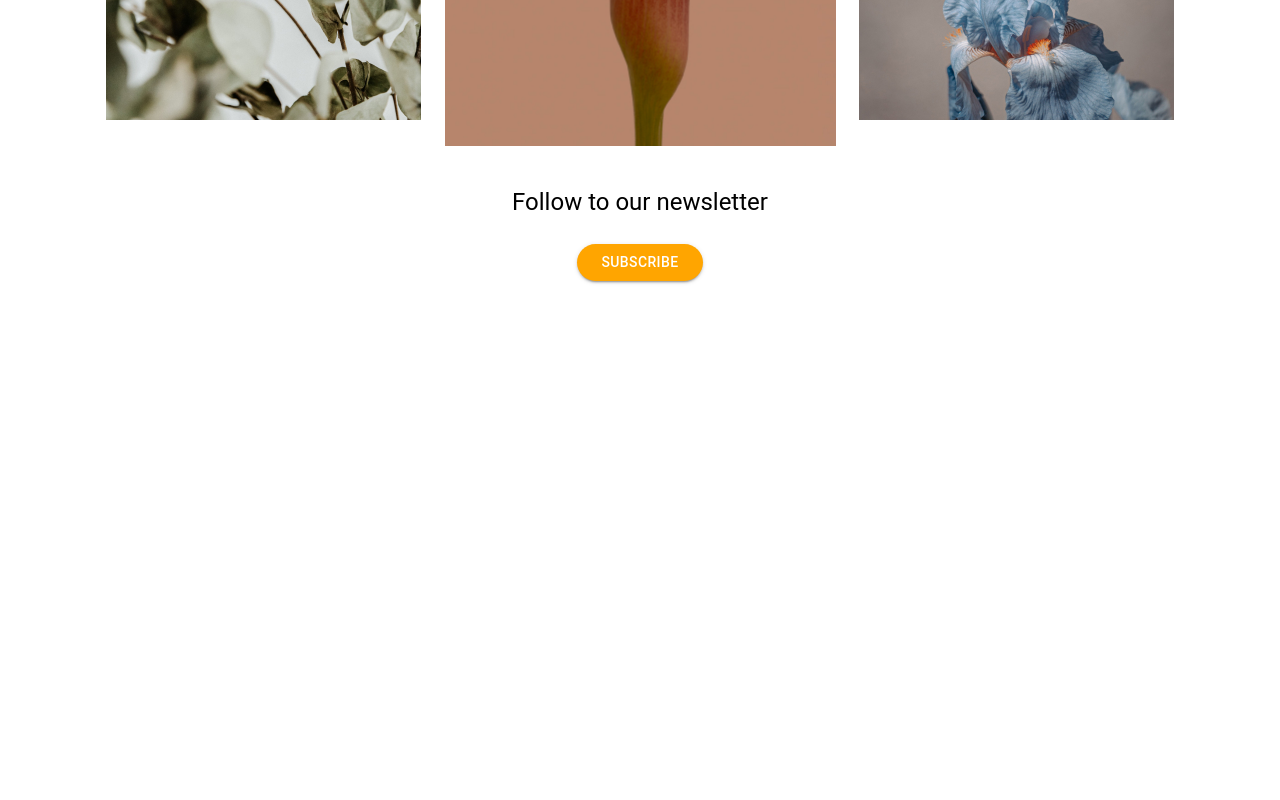
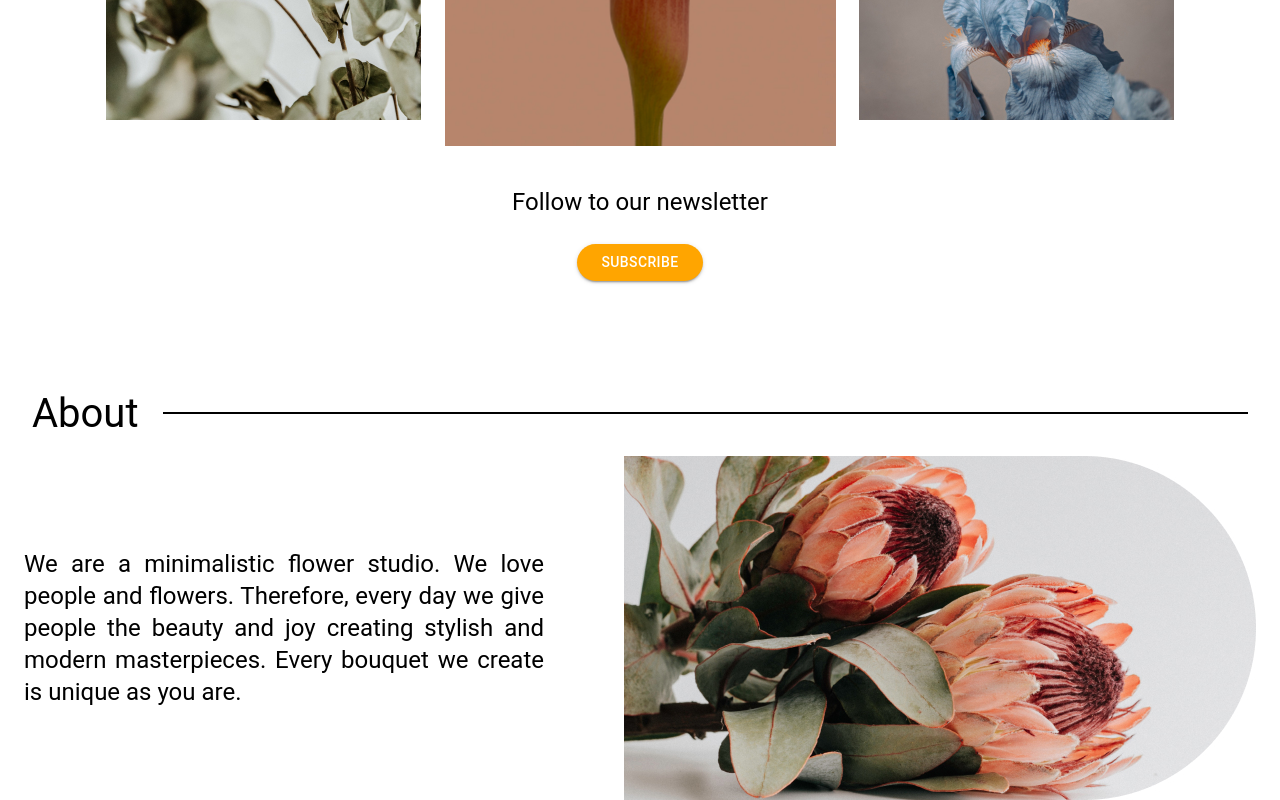
Before and after one commit to S-Chili/marevo, a React (Create React App) app: page / in a window 1280 px wide. Shown: the part 551-1351 px from the top of the page. Before the commit the page ends 872 px from the top, so only its background shows below. Built offline with nearby package versions, Linux system fonts and the light colour scheme.

Commit message:
section about

```diff
--- a/package.json
+++ b/package.json
@@ -14,7 +14,10 @@
     "gh-pages": "^6.1.1",
     "react": "^18.3.1",
     "react-dom": "^18.3.1",
-    "react-scripts": "5.0.1",
+    "react-id-swiper": "^4.0.0",
+    "react-scripts": "^5.0.1",
+    "react-slick": "^0.30.2",
+    "slick-carousel": "^1.8.1",
     "web-vitals": "^2.1.4"
   },
   "scripts": {
--- a/src/App.js
+++ b/src/App.js
@@ -1,4 +1,5 @@
 import "./App.css";
+import About from "./components/About/About";
 import Header from "./components/Header/Header";
 import Hero from "./components/Hero/Hero";
 
@@ -7,6 +8,7 @@ function App() {
     <div>
       <Header />
       <Hero />
+      <About />
     </div>
   );
 }
--- /dev/null
+++ b/src/components/About/About.jsx
@@ -0,0 +1,45 @@
+import * as React from 'react';
+import about from './image_about.jpg';
+import { Box, Typography } from '@mui/material';
+
+export default function About() {
+  return (
+    <Box sx={{ display: 'flex', justifyContent: 'center', alignItems: 'center', flexDirection: 'column', marginTop: '50px', paddingLeft: '24px', paddingRight: '24px' }}>
+      <div style={{ width: '100%', display: 'flex', alignItems: 'center' }}>
+        <Typography
+          component="h2"
+          variant="h5"
+          color="inherit"
+          align="center"
+          noWrap
+          sx={{
+            flexShrink: 0,
+            fontSize: '2.5rem',
+            whiteSpace: 'nowrap',
+            textAlign: 'start',
+            paddingLeft: '8px',
+            paddingRight: '24px',
+            margin: '16px 0 16px 0', // Встановити верхній та нижній відступ
+          }}
+        >
+          About
+        </Typography>
+        <hr style={{ flex: 1, border: 'none', borderBottom: '2px solid black', margin: '0', marginRight: '8px',}} />
+      </div>
+      <div style={{ display: 'flex', flexDirection: 'row', alignItems: 'center', justifyContent: 'space-between', gap: '80px' }}>
+        <Typography
+          component="h5"
+          variant="h5"
+          color="inherit"
+          align="center"
+          sx={{ maxWidth: '100%', margin: '16px 0', textAlign: 'justify', flex: 0.7 }}
+        >
+          We are a minimalistic flower studio. We love people and flowers.
+          Therefore, every day we give people the beauty and joy creating stylish and modern masterpieces.
+          Every bouquet we create is unique as you are.
+        </Typography>
+        <img src={about} alt="greetengsflower" style={{ maxWidth: '100%', height: 'auto', flex: 0.3 }} />
+      </div>
+    </Box>
+  );
+}
```
Also changed, not shown: src/components/About/image_about.jpg (added), 1 other file (tests, documents, lock files or other folders).
